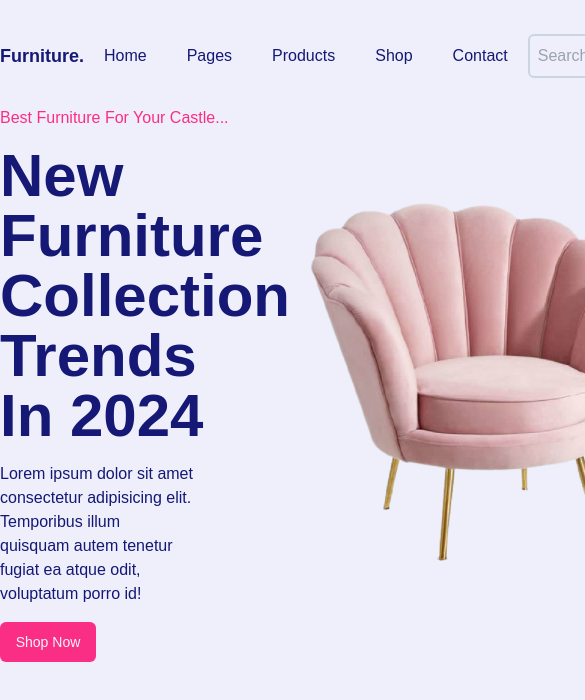
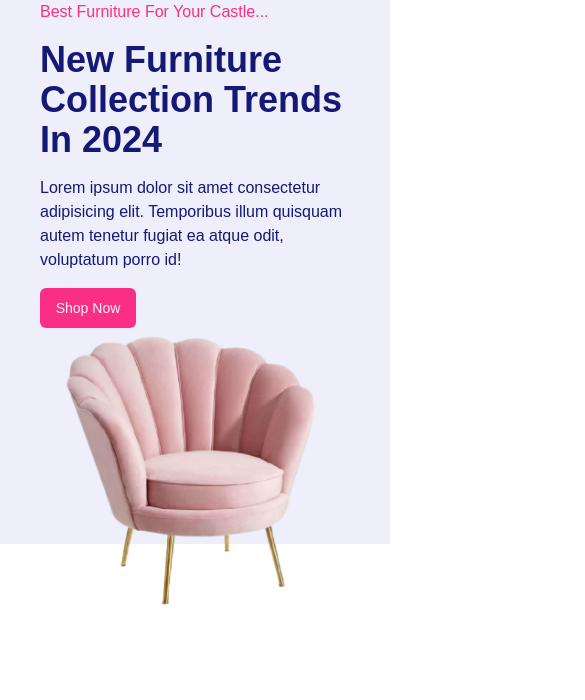
Before and after one commit to Hyperchain-Technolgy/furniture, a React (Vite) app: page / in a window 390 px wide. Shown: the top 700 px of the page, 585 px wide, since content can reach past the window. Built offline with nearby package versions, Linux system fonts and the light colour scheme; a web font is replaced by a local one.

Commit message:
made hero section responsive

```diff
--- a/src/Components/Hero.jsx
+++ b/src/Components/Hero.jsx
@@ -2,15 +2,19 @@ import furniture from "../assets/oneseater.png";
 
 const Hero = () => {
   return (
-    <div className="h-[34rem] flex items-center container mx-auto font-medium">
-      <section className="flex flex-col gap-4">
-        <p className="text-pink capitalize">Best furniture for your castle...</p>
-        <h1 className="text-6xl font-bold text w-9/12 capitalize">New furniture collection trends in 2024 </h1>
-        <p className="w-2/3">Lorem ipsum dolor sit amet consectetur adipisicing elit. Temporibus illum quisquam autem tenetur fugiat ea atque odit, voluptatum porro id!</p>
-        <button className="w-24 h-10 text-slate-100 bg-pink rounded-md text-sm hover:bg-lightpink active:border">Shop Now</button>
-      </section>
-      <img src={furniture} alt="furniture" className="size-96" />
-    </div>
+    <section className="bg-background">
+      <div className="h-[34rem] flex items-center container mx-auto px-10 flex-col md:flex-row">
+        <section className="flex flex-col gap-4 md:items-start">
+          <p className="text-pink capitalize">Best furniture for your castle...</p>
+          <h1 className="text-4xl font-bold text w-auto lg:w-2/4 capitalize">New furniture collection trends in 2024 </h1>
+          <p className="w-auto lg:w-3/4 xl:w-2/4">Lorem ipsum dolor sit amet consectetur adipisicing elit. Temporibus illum quisquam autem tenetur fugiat ea atque odit, voluptatum porro id!</p>
+          <button className="w-24 h-10 text-slate-100 bg-pink rounded-md text-sm hover:bg-lightpink active:border">
+            Shop Now
+          </button>
+        </section>
+        <img src={furniture} alt="furniture" className="size-72 lg:size-96" />
+      </div>
+    </section>
   )
 }
 
--- a/src/Components/SearchBar.jsx
+++ b/src/Components/SearchBar.jsx
@@ -1,7 +1,7 @@
 const SearchBar = () => {
   return (
     <div className="flex">
-      <input type="text" className="bg-background p-2 border-2 rounded-l-md border-slate-300" placeholder='Search' />
+      <input type="text" className="p-2 border-2 rounded-l-md border-slate-300" placeholder='Search' />
       <button className="bg-pink p-3 rounded-r-md hover:bg-lightpink active:ring-2 ring-inset" type="button">
         <span className="[&>svg]:h-5 [&>svg]:w-5">
           <svg xmlns="http://www.w3.org/2000/svg" x="0px" y="0px" width="100" height="100" viewBox="0 0 30 30">
--- a/src/Routes/Home.jsx
+++ b/src/Routes/Home.jsx
@@ -5,7 +5,7 @@ function Home() {
   return (
     <>
       <header>
-        <Navbar />
+        {/* <Navbar /> */}
       </header>
       <main>
         <Hero />
--- a/src/index.css
+++ b/src/index.css
@@ -8,7 +8,7 @@ html {
 
 body {
   font-family: "General Sans", sans-serif;
-  background-color: #EEEFFB;
+  /* background-color: #EEEFFB; */
   color: #151875;
   box-sizing: border-box;
 }
```
